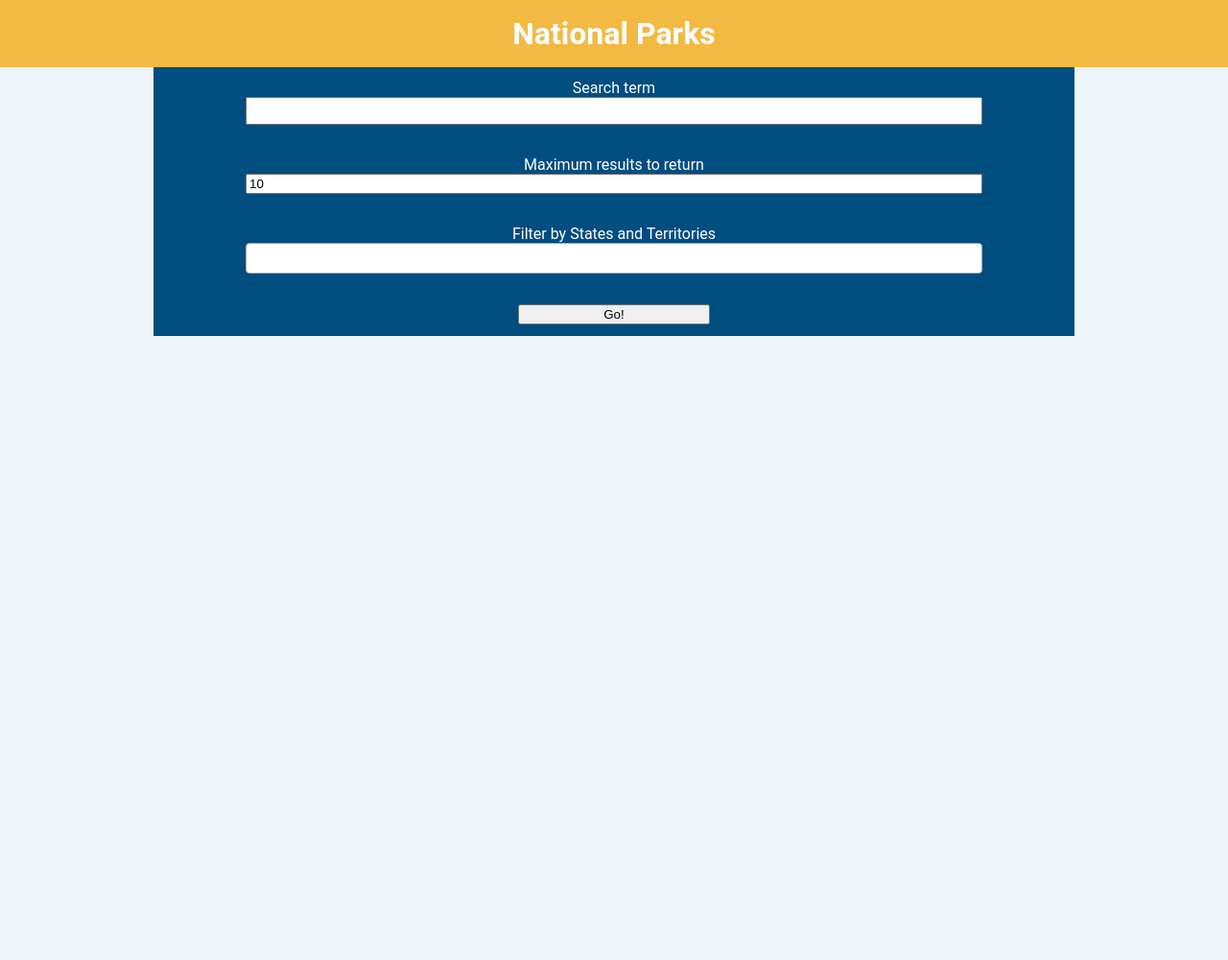
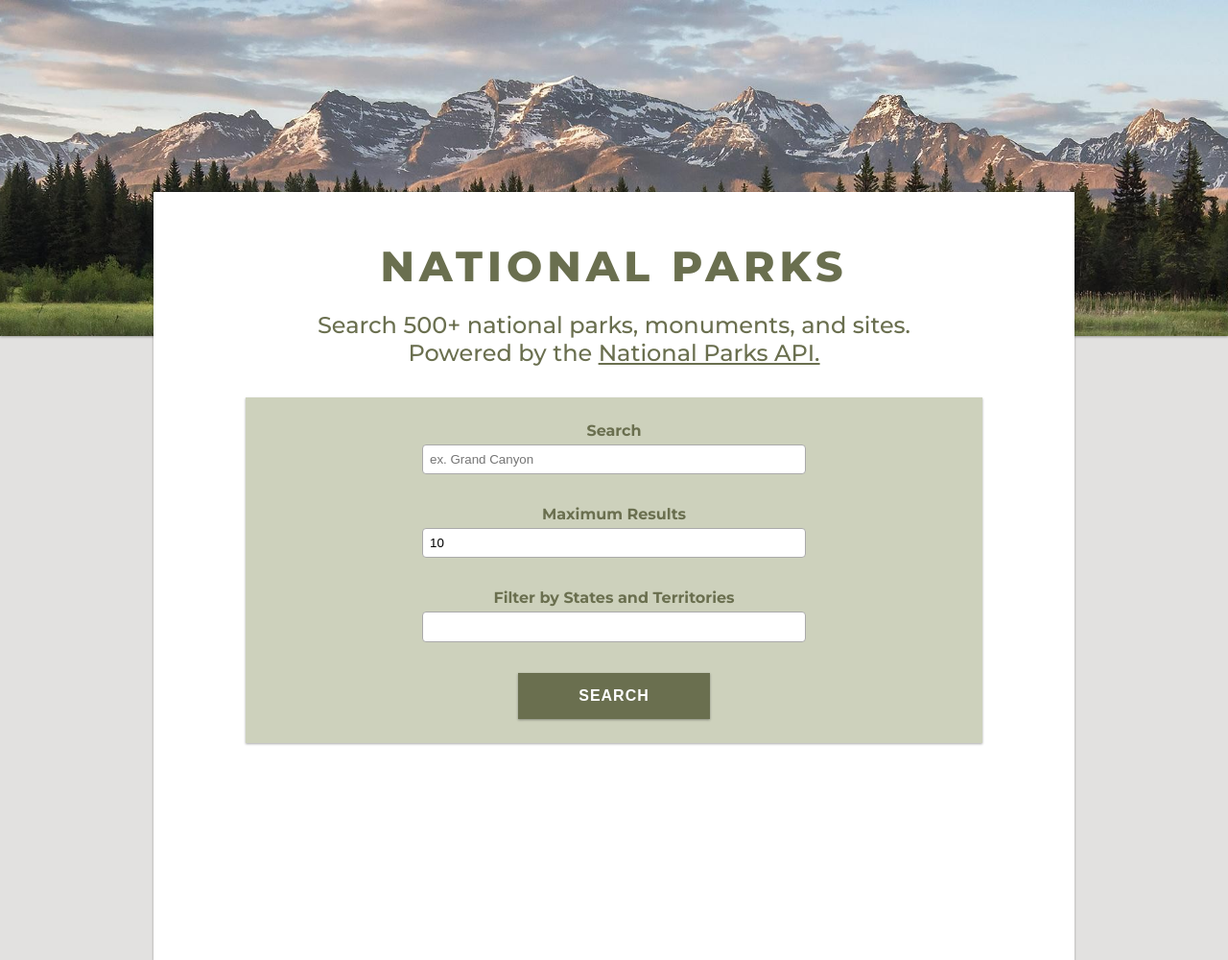
Before and after one commit to ajfryer/national-park-search, a plain HTML site: page index.html in a window 1280 px wide. Shown: the whole page at 96% size. Before the commit the page ends 800 px from the top, so only its background shows below. Drawn offline with nearby package versions, Linux system fonts and the light colour scheme.

Commit message:
style v1.0

```diff
--- a/index.css
+++ b/index.css
@@ -3,47 +3,73 @@
 }
 
 body {
-  font-family: 'Roboto', sans-serif;
-  background-color: #eef4f8;
+  font-family: 'Montserrat', sans-serif;
+  background-color: #E2E1E0;
   margin: 0;
-  color: #1d253c;
+  color: #9EA57D;
 }
 
 @font-face {
   font-family: 'NationalPark';
-  src: url(../fonts/Klavika-Regular.otf), weight:normal;
-  src: url(../fonts/Klavika-Bold.otf), weight:bold;
+  src: url('fonts/NationalPark-Regular.otf');
+  font-weight: normal;
+  }
+@font-face {
+font-family: 'NationalPark';
+src: url('fonts/NationalPark-Heavy.otf');
+font-weight: bold;
+  }
+@font-face {
+font-family: 'NationalPark-Outline';
+src: url('fonts/NationalPark-Outline.otf');
+font-weight: regular;
+}
+@font-face {
+font-family: 'NationalPark';
+src: url('fonts/NationalPark-Thin.otf');
+font-weight: thin;
 }
 
 header {
   padding: 1rem;
   text-align: center;
-  background-color: #f2ba42;
+
   color: white;
+  width: 100%;
+  background-image: url("img/headerBg.jpg");
+  /* Center and scale the image nicely */
+  background-position: center;
+  background-repeat: no-repeat;
+  background-size: cover;
+  height: 350px;
+  box-shadow: 0 1px 3px rgba(0,0,0,0.12), 0 1px 2px rgba(0,0,0,0.24);
 }
 
 form {
-  background-color: #004D80;
-  width: 960px;
-  height: 280px;
+  width: 80%;
+  margin: 0 auto;
+  padding: 25px 0;
   display: flex;
   flex-direction: column;
   justify-content: center;
   align-items: center;
+  background-color: #CDD1BC;
+  box-shadow: 0 1px 3px rgba(0,0,0,0.12), 0 1px 2px rgba(0,0,0,0.24);
+  margin-bottom: 2rem;
 }
 
 #js-search-term {
   margin-bottom: 2rem;
-  width: 80%;
+  width: 400px;
 }
 
 #js-max-results {
   margin-bottom: 2rem;
-  width: 80%;
+  width: 400px;
 }
 
 .states-select {
-  width: 80%;
+  width: 400px;
   margin-bottom: 2rem !important;
    !important;
 }
@@ -55,30 +81,100 @@ form {
 
 label {
   text-align: left;
-
+  font-weight: 700;
+  margin-bottom:5px;
 }
 
 label>span {
-  color: white;
+  color: #6A6F4F;
   padding: 5px;
 }
 
 h1 {
   margin: 0;
-
+  font-family: 'Montserrat', sans-serif;
+  font-size: 2.75rem;
+  font-weight: 800;
+  color: #6A6F4F;
+  text-align: center;
+  margin-bottom: 1rem;
+  letter-spacing: 5px;
 }
 
-button, input[type="text"] {
-  padding: 5px;
+h2 {
+  text-align: center;
+  font-weight: 500;
+  margin-bottom: 2rem;
+  color: #6A6F4F;
+}
+
+h2 a {
+  color: inherit;
+}
+
+input {
+  padding: 7px;
+  border-radius: 4px;
+  border: 1px solid #aaa;
+}
+
+.select2-container--default .select2-selection--multiple .select2-selection__rendered {
+  box-sizing: border-box;
+  list-style: none;
+  margin: 0;
+  height: auto;
+  padding: 5px 10px;
+  width: 100%;
+  border: 0px solid white;
+}
+
+select {
+  padding: 10px !important;
+}
+.hello {
+  padding: 10px !important;
+}
+
+button {
+  padding: 15px 5px;
+  background-color: #6A6F4F;
+  color: white;
+  font-weight: bold;
+  font-size: 1rem;
+  text-transform: uppercase;
+  letter-spacing: 1px;
+  border: none;
+  box-shadow: 0 1px 3px rgba(0,0,0,0.12), 0 1px 2px rgba(0,0,0,0.24);
+  transition: all 0.3s cubic-bezier(.25,.8,.25,1);
+}
+
+#js-waiting-message {
+  width: 80%;
+  margin: 0 auto;
+  text-align: center;
+}
+
+#results {
+  width: 80%;
+  margin: 0 auto;
+}
+
+#results h2 {
+  font-weight: 700;
 }
 
 button:hover {
   cursor: pointer;
+  box-shadow: 0 3px 6px rgba(0,0,0,0.16), 0 3px 6px rgba(0,0,0,0.23);
 }
 
 .container {
   max-width: 960px;
-  margin: 0 auto;
+  padding: 50px 0px 50px 0px;
+  min-height: 100vh;
+  margin: -150px auto 0px auto;
+  background-color: white;
+  box-shadow: 0 1px 3px rgba(0,0,0,0.12), 0 1px 2px rgba(0,0,0,0.24);
 }
 
 .error-message {
--- a/index.html
+++ b/index.html
@@ -8,28 +8,31 @@
     <link rel="shortcut icon" href="#">
     <link rel="stylesheet" href="index.css">
     <link href="https://cdn.jsdelivr.net/npm/select2@4.0.12/dist/css/select2.min.css" rel="stylesheet" />
+    <link href="https://fonts.googleapis.com/css?family=Montserrat:100,200,300,400,500,600,700,800,900&display=swap" rel="stylesheet">
 
 </head>
 <body>
 
 
       <header>
-          <h1>National Parks</h1>
+
       </header>
 
       <div class="container">
+        <h1>NATIONAL PARKS</h1>
+        <h2>Search 500+ national parks, monuments, and sites.<br> Powered by the <a href="https://www.nps.gov/subjects/digital/nps-data-api.htm">National Parks API.</a> </h2>
         <form id="js-form">
-            <label for="search-term"><span>Search term</span></label>
-            <input type="text" name="search-term" id="js-search-term" required>
+            <label for="search-term"><span>Search</span></label>
+            <input type="text" name="search-term" id="js-search-term" placeholder="ex. Grand Canyon" required>
 
-            <label for="max-results"><span>Maximum results to return</span></label>
+            <label for="max-results"><span>Maximum Results</span></label>
             <input type="number" name="max-results" id="js-max-results" value="10">
 
             <label for="search-states"><span>Filter by States and Territories</span></label>
-            <select class="states-select" name="states[]" multiple="multiple" style="width:80%; margin-bottom: 2rem; height:50px;">
+            <select class="states-select hello" name="states[]" multiple="multiple" style="width:400px; margin-bottom: 2rem;">
             </select>
 
-            <input class="submit-btn" type="submit" value="Go!">
+            <button class="submit-btn" type="submit" value="Go!">Search</button>
         </form>
 
         <p id="js-waiting-message" class="waiting-message"></p>
```
Also changed, not shown: img/form-bg.png (added), img/formbg.png (added), img/headerBg.jpg (added).
